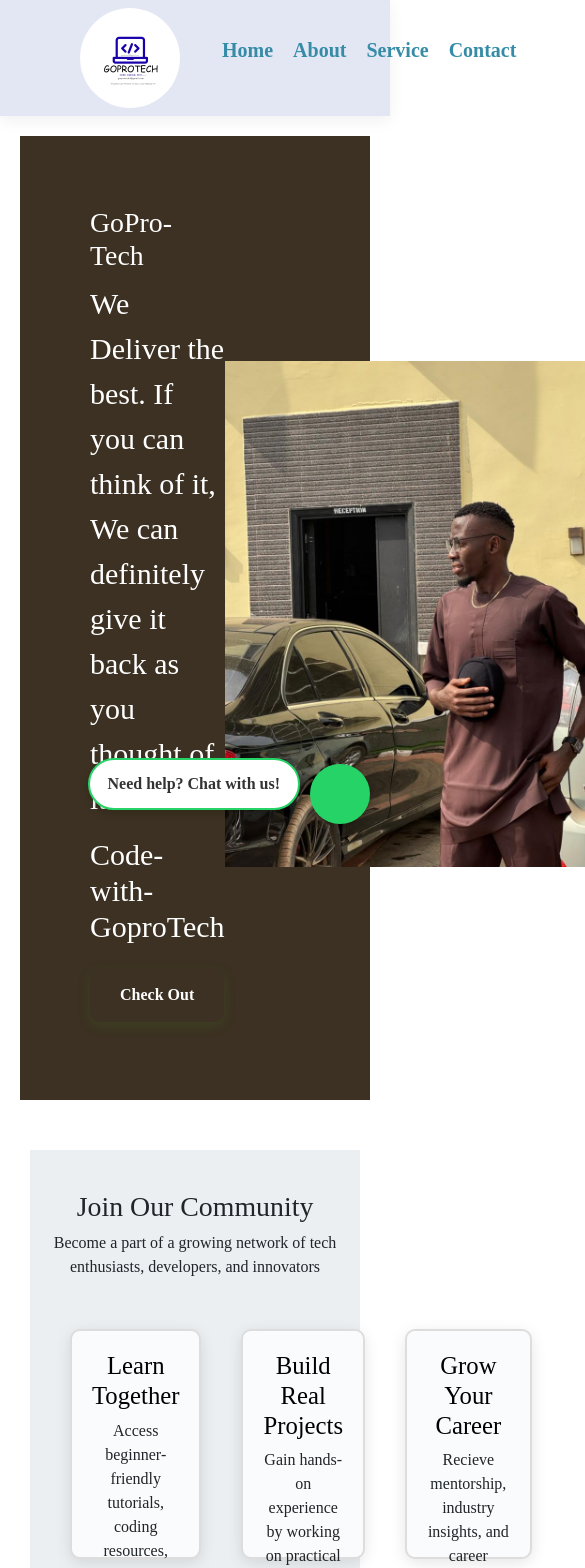
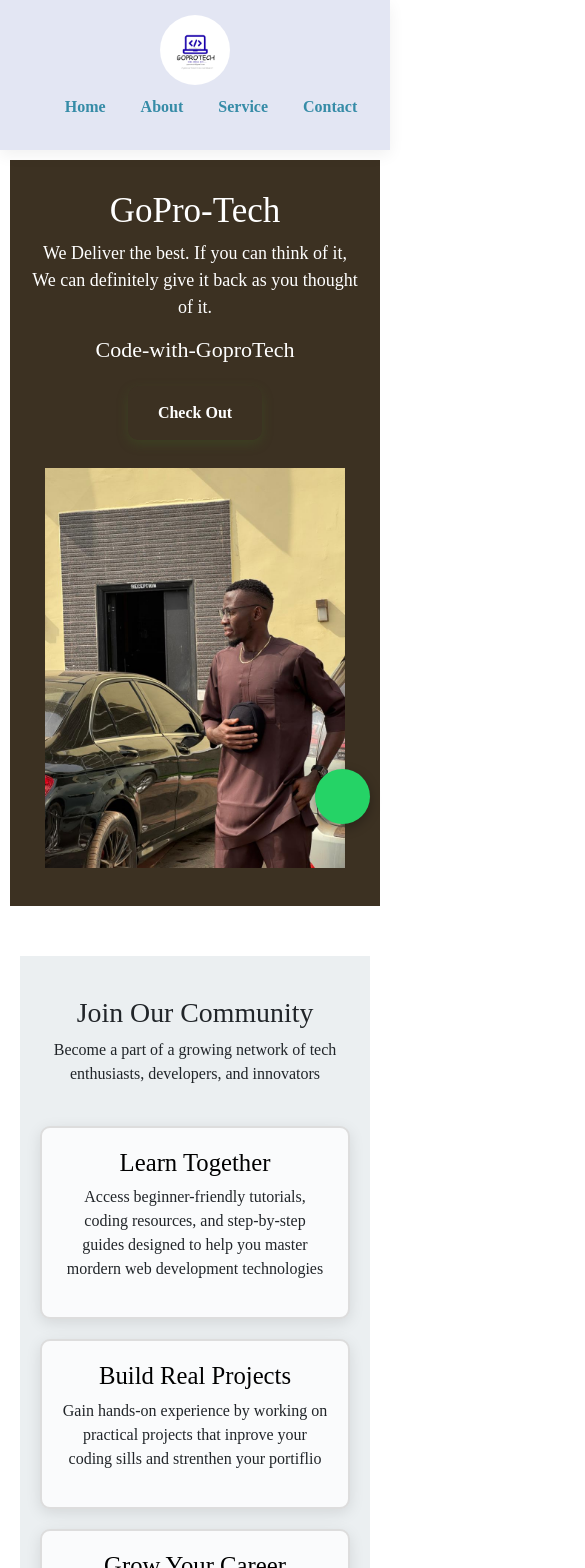
Before and after one commit to EzeAbelKenechukwu/gopro-tech, a React (Vite) app: page / in a window 390 px wide. Shown: the top 1568 px of the page, 585 px wide, since content can reach past the window. Built offline with nearby package versions, Linux system fonts and the light colour scheme; the HTML template or start-up script is replaced by a standard one.

Commit message:
Updated homepage design

```diff
--- a/index.html
+++ b/index.html
@@ -2,7 +2,7 @@
 <html lang="en">
   <head>
     <meta charset="UTF-8" />
-    <link rel="icon" type="image/svg+xml" href="/favicon.svg" />
+    <link rel="icon" type="image/jpg" href="/img-p.jpg" />
     <meta name="viewport" content="width=device-width, initial-scale=1.0" />
     <title>goprotech</title>
 
--- a/src/HeaderGo.css
+++ b/src/HeaderGo.css
@@ -774,3 +774,210 @@
     transform: translateY(-10px);
   }
 }
+
+
+
+
+/* ==========================
+   MOBILE RESPONSIVE DESIGN
+   ========================== */
+
+@media (max-width: 768px){
+
+  .whole{
+    padding: 10px;
+  }
+
+  /* Header */
+  .gopro{
+    flex-direction: column;
+    align-items: center;
+    padding: 15px;
+  }
+
+  .Navbar{
+    flex-wrap: wrap;
+    justify-content: center;
+    gap: 15px;
+    margin-top: 10px;
+  }
+
+  .Navbar li a{
+    font-size: 16px;
+  }
+
+  .gopro img{
+    width: 70px;
+  }
+
+  /* Home Hero */
+  .container{
+    flex-direction: column;
+    text-align: center;
+    padding: 30px 15px;
+    font-size: 18px;
+  }
+
+  .container img{
+    width: 100%;
+    max-width: 300px;
+    margin-top: 20px;
+  }
+
+  .container h1{
+    font-size: 35px;
+  }
+
+  .container h2{
+    font-size: 22px;
+  }
+
+  /* Join Community */
+  .choose-1{
+    flex-direction: column;
+  }
+
+  .choose-1 div{
+    width: 100%;
+    max-width: 350px;
+    height: auto;
+    margin: 10px auto;
+  }
+
+  /* Why Choose Us */
+  .choose{
+    flex-direction: column;
+  }
+
+  .choose div{
+    width: 100%;
+    height: auto;
+  }
+
+  /* Testimonials */
+  .rate-container{
+    flex-direction: column;
+    gap: 20px;
+  }
+
+  .rate-container div{
+    width: 100%;
+    max-width: 350px;
+    min-height: auto;
+  }
+
+  .rate-container img{
+    width: 100%;
+    margin: 0;
+    height: 200px;
+  }
+
+  /* Ready Section */
+  .ready{
+    padding: 60px 15px;
+  }
+
+  .ready-link{
+    flex-direction: column;
+    align-items: center;
+  }
+
+  /* About */
+  .pic{
+    flex-direction: column;
+    padding: 20px;
+    text-align: center;
+  }
+
+  .pic img{
+    width: 100%;
+    max-width: 350px;
+  }
+
+  .pic-dev{
+    left: 0;
+    margin-top: 20px;
+  }
+
+  .Rev{
+    padding: 70px 20px;
+  }
+
+  .excel{
+    flex-direction: column;
+    align-items: center;
+  }
+
+  .excel div{
+    width: 90%;
+    height: auto;
+  }
+
+  .card-ocontiner{
+    flex-direction: column;
+  }
+
+  .text,
+  .text-1,
+  .text-2,
+  .text-3{
+    width: 100%;
+    max-width: 320px;
+  }
+
+  /* Services */
+  .serve{
+    padding: 40px 15px;
+  }
+
+  .check{
+    width: 100%;
+  }
+
+  .check button{
+    width: 100%;
+  }
+
+  /* Contact */
+  .emergency-contact{
+    flex-direction: column;
+    gap: 20px;
+  }
+
+  .form-details form{
+    width: 95%;
+    margin: auto;
+  }
+
+  .form-details form input,
+  .form-details form textarea{
+    width: 90%;
+  }
+
+  /* Footer */
+  footer{
+    flex-direction: column;
+    padding: 30px 15px;
+  }
+
+  footer .col,
+  footer .follow{
+    width: 100%;
+    padding: 10px 0;
+  }
+
+  .copyright{
+    margin-top: 20px;
+  }
+
+  /* WhatsApp */
+  .chat-text{
+    display: none;
+  }
+
+  .whatsapp-btn{
+    width: 55px;
+    height: 55px;
+    font-size: 30px;
+  }
+}
```
Also changed, not shown: public/image/img-p.jpg (added).
